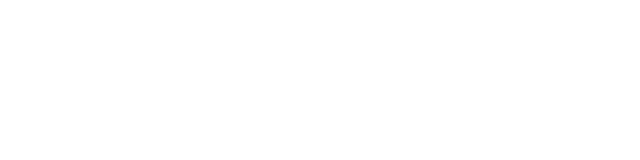
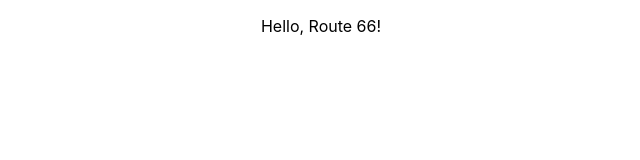
Before and after one commit to chakane0/React-Sandbox, a React (Create React App) app in the folder sandbox/: page / in a window 1280 px wide. Shown: the top 160 px of the page, without its empty margins (319-959 px from the left). Built offline with nearby package versions, Linux system fonts and the light colour scheme; the HTML template or start-up script is replaced by a standard one.

Commit message:
route practice

```diff
--- a/sandbox/package.json
+++ b/sandbox/package.json
@@ -8,6 +8,7 @@
     "@testing-library/user-event": "^13.5.0",
     "react": "^18.3.1",
     "react-dom": "^18.3.1",
+    "react-router-dom": "^7.8.2",
     "react-scripts": "5.0.1",
     "web-vitals": "^2.1.4"
   },
--- a/sandbox/src/App.js
+++ b/sandbox/src/App.js
@@ -1,8 +1,12 @@
 import './App.css';
+import { router } from './Components/MyRoute';
+import { RouterProvider } from 'react-router-dom';
+
 
 function App() {
   return (
     <div className="App">
+      <RouterProvider router={router}/>
     </div>
   );
 }
--- /dev/null
+++ b/sandbox/src/Components/MyRoute.jsx
@@ -0,0 +1,13 @@
+import { createBrowserRouter } from 'react-router-dom';
+
+function MyComponent() {
+    return <p>Hello, Route 66!</p>;
+}
+
+// here we define
+export const router = createBrowserRouter([
+    {
+        path: '/',
+        element: <MyComponent />
+    },
+]);
```
